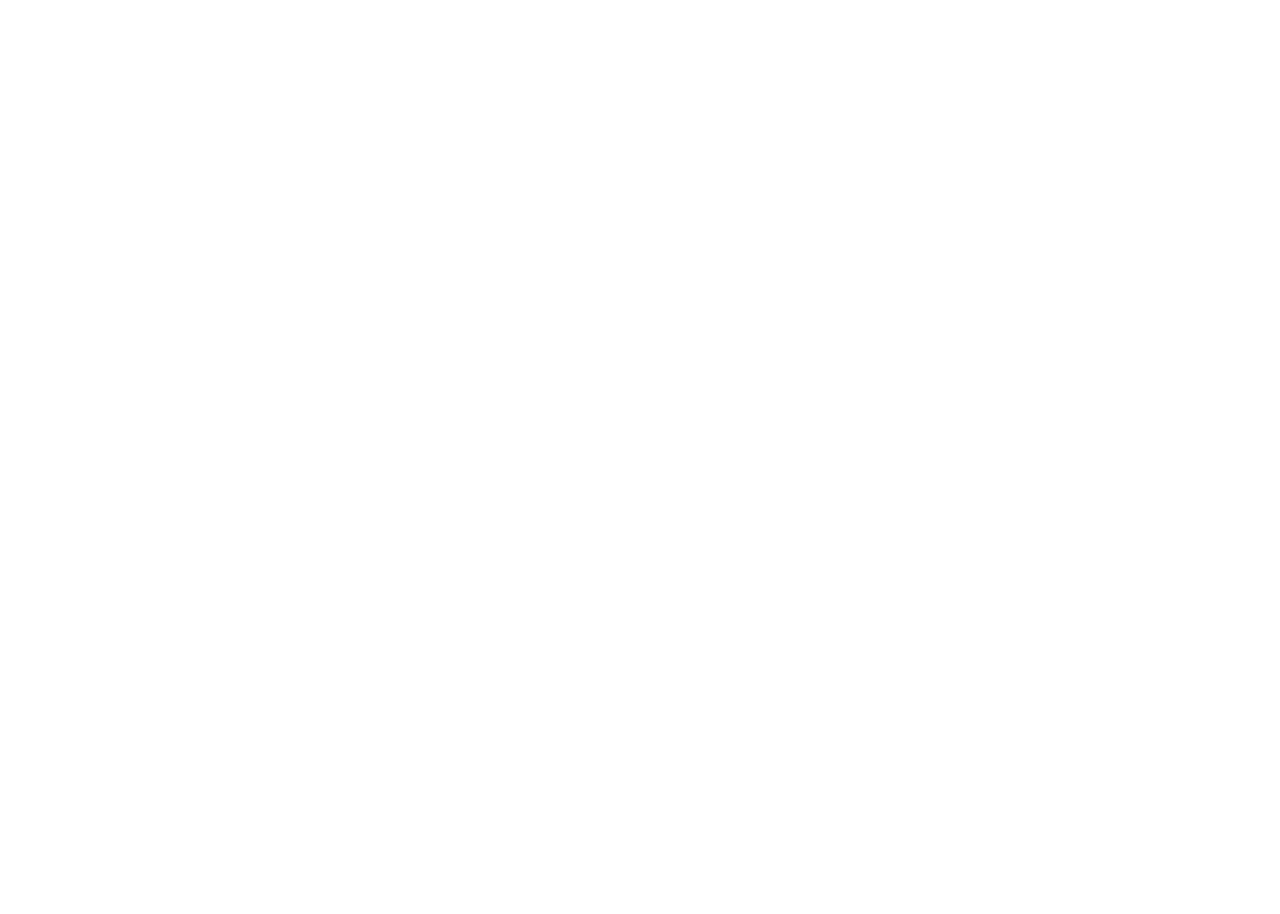
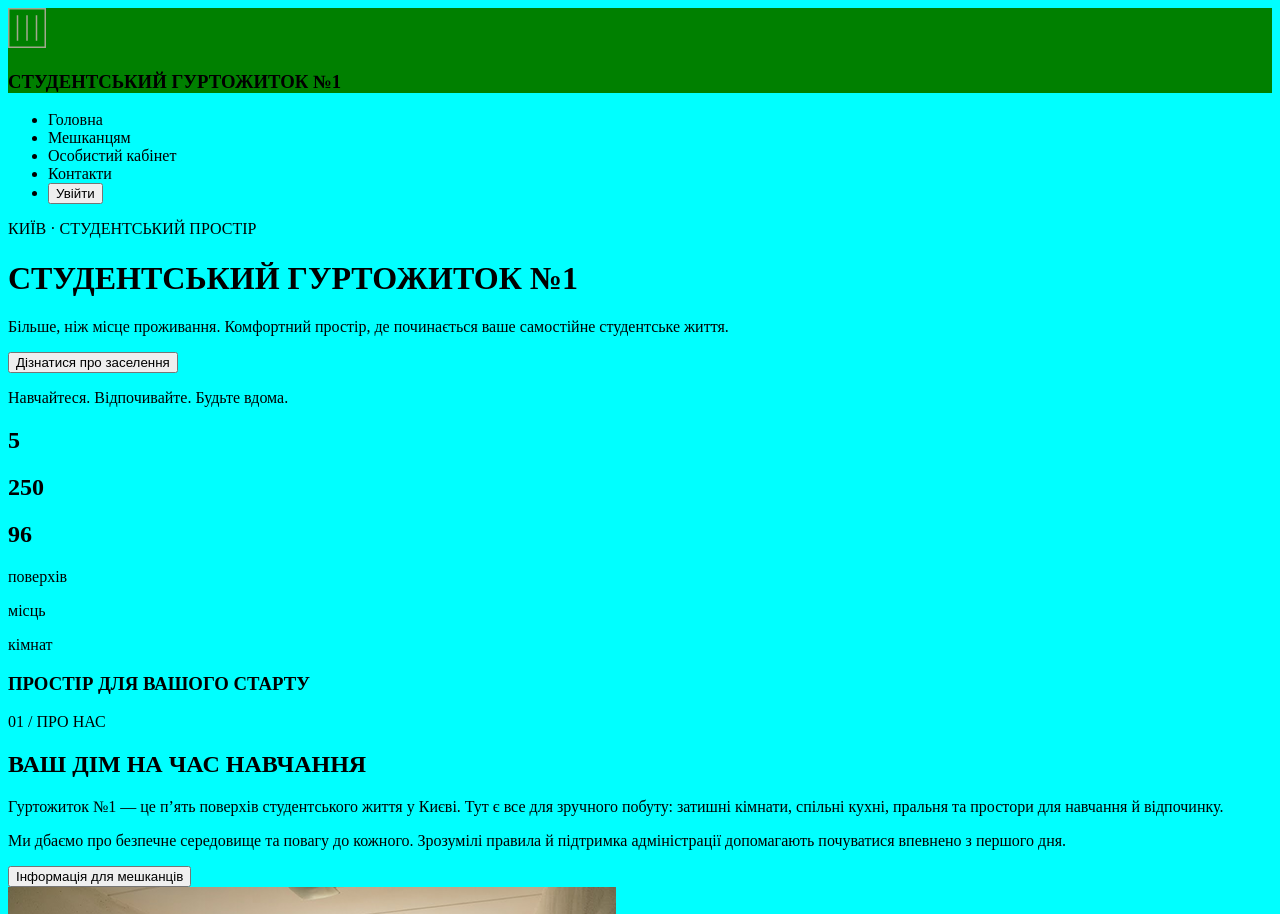
Before and after one commit to Lazinness/Web-Team, a plain HTML site: page desktop/index.html in a window 1280 px wide. Shown: the top 914 px of the page. Before the commit the page ends 800 px from the top, so only its background shows below. Drawn offline with Linux system fonts and the light colour scheme.

Commit message:
процес

```diff
--- a/desktop/index.html
+++ b/desktop/index.html
@@ -3,9 +3,70 @@
 <head>
     <meta charset="UTF-8">
     <meta name="viewport" content="width=device-width, initial-scale=1.0">
+    <link rel="stylesheet" href="/styles/index.css" >
     <title>Document</title>
 </head>
 <body>
+    <main>
+        <div class="top-flex">
+            <header class="head-flex">
+                <img src='images/icon_top.svg'>
+                <h3>
+                    СТУДЕНТСЬКИЙ ГУРТОЖИТОК №1
+                </h3>
+            </header>
+            <nav>
+                <ul>
+                    <li>Головна</li>
+                    <li>Мешканцям</li>
+                    <li>Особистий кабінет</li>
+                    <li>Контакти</li>
+                    <li><button>Увійти</button></li>
+                </ul>
+            </nav>
+        </div>
 
+        <div class="intro">
+            <p>КИЇВ · СТУДЕНТСЬКИЙ ПРОСТІР</p>
+            <h1>СТУДЕНТСЬКИЙ ГУРТОЖИТОК №1</h1>
+            <p>Більше, ніж місце проживання. Комфортний простір, де
+                починається ваше самостійне студентське життя.
+            </p>
+            <button>Дізнатися про заселення</button>
+            <p>Навчайтеся. Відпочивайте. Будьте вдома.</p>
+        </div>
+
+        <div class="info-flex">
+            <h2>5</h2>
+            <h2>250</h2>
+            <h2>96</h2>
+            <p>поверхів</p>
+            <p>місць</p>
+            <p>кімнат</p>
+            <h3>ПРОСТІР ДЛЯ ВАШОГО СТАРТУ</h3>
+        </div>
+
+        <div class="section1">
+            <div class="section1-left">
+                <p>01 / ПРО НАС</p>
+                <h2>ВАШ ДІМ НА ЧАС НАВЧАННЯ</h2>
+                <p>Гуртожиток №1 — це п’ять поверхів студентського життя у Києві. Тут є все
+                    для зручного побуту: затишні кімнати, спільні кухні, пральня та простори
+                    для навчання й відпочинку.
+                </p>
+                <p>
+                   Ми дбаємо про безпечне середовище та повагу до кожного. Зрозумілі
+                   правила й підтримка адміністрації допомагають почуватися впевнено з
+                   першого дня.
+                </p>
+                <button>Інформація для мешканців</button>
+            </div>
+            <div class="section1-right">
+                <img src="images/room_photo.png">
+                <p>Кімната для двох мешканців</p>
+                <p>ГУРТОЖИТОК №1</p>
+            </div>
+        </div>
+    </main>
 </body>
 </html>
--- a/styles/base.css
+++ b/styles/base.css
@@ -1,8 +1,33 @@
 /*
 @import шрифт
+
 */
+/* Озвальд */
+@import url('https://fonts.googleapis.com/css2?family=Anonymous+Pro:ital,wght@0,400;0,700;1,400;1,700&family=Oswald:wght@200..700&family=Philosopher:ital,wght@0,400;0,700;1,400;1,700&display=swap');
+/* Інтер */
 
 :root {
     /*Кольори*/
-    --color-olive: #556B2;
+    --color-olive: #556B2F;
+    --dark-green: rgba(41, 45, 40, 1);
+    --mid-green: #A2A88E;
+    --light-green: #D7D4C9;
+    --light-contur: rgba(244, 242, 236, 1);
+
+    /*Розміри*/
+    --max-width: 1440px;
+    --header: 80px;
+    --footer: 336px;
+
+    /*Розміри шрифту*/
+    /*
+    88
+    56
+    18
+    16
+    14
+    12
+    */
+
+
 }
--- /dev/null
+++ b/styles/index.css
@@ -0,0 +1,7 @@
+
+body {
+    background-color: aqua;
+}
+header {
+    background-color: green;
+}
```
Also changed, not shown: desktop/images/icon_top.svg (added), desktop/images/room_photo.png (added).
